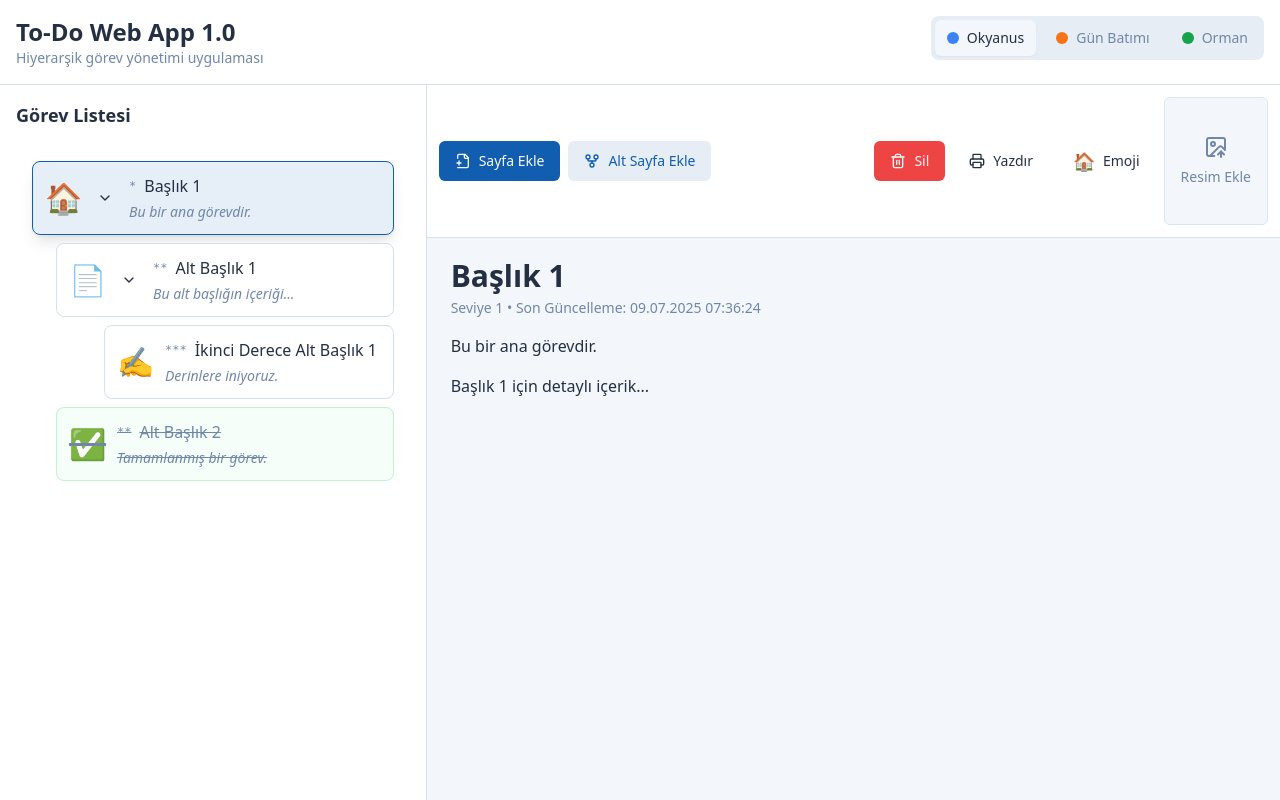
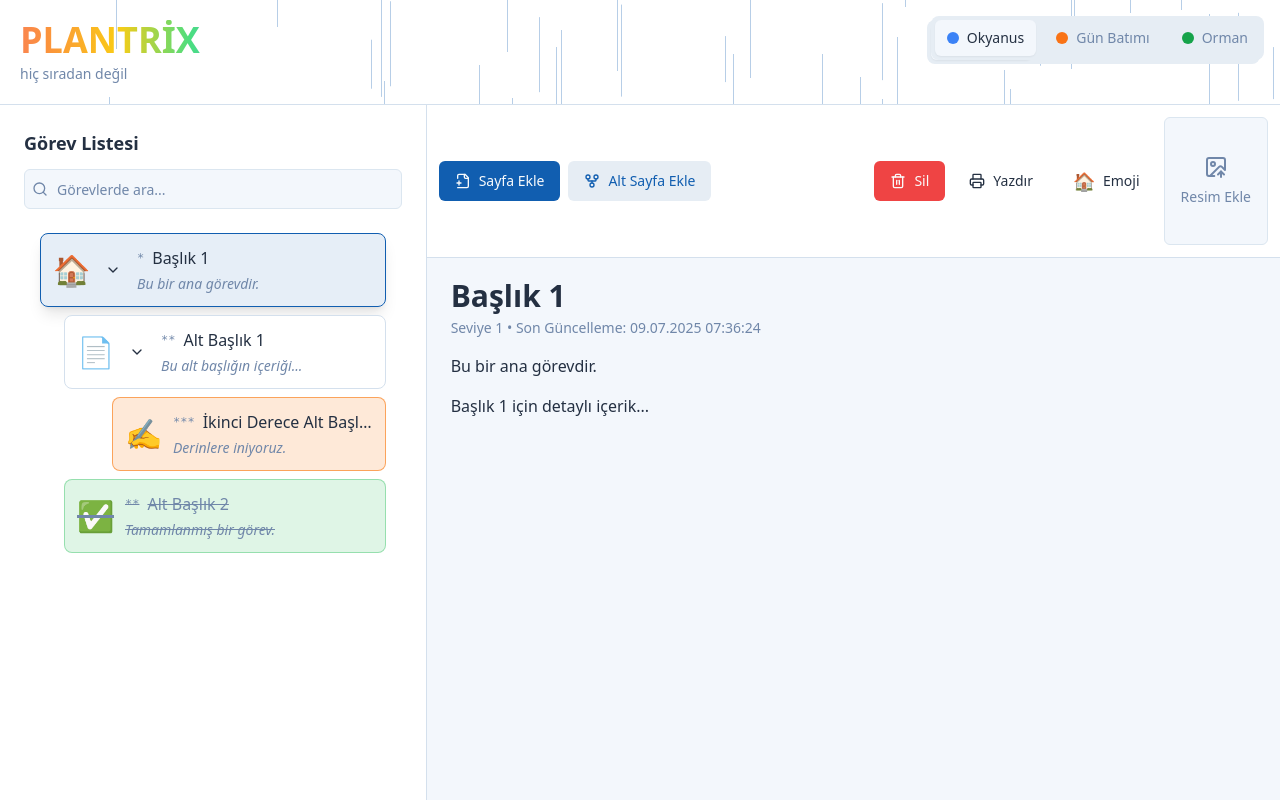
Before and after one commit to EnesKaydi/Plantrix_Deploy, a Next.js app: page / in a window 1280 px wide. Built offline with nearby package versions, Linux system fonts and the light colour scheme.

Commit message:
Tüm modüller tamamlandı

```diff
--- /dev/null
+++ b/src/components/RainEffect.tsx
@@ -0,0 +1,39 @@
+'use client';
+
+import { useEffect, useState } from 'react';
+
+export function RainEffect() {
+  const [raindrops, setRaindrops] = useState<React.ReactNode[]>([]);
+
+  useEffect(() => {
+    const createRaindrops = () => {
+      const drops = [];
+      const numberOfDrops = 50; // Adjust for more/less rain
+
+      for (let i = 0; i < numberOfDrops; i++) {
+        const left = Math.random() * 100;
+        const duration = 0.5 + Math.random() * 0.5; // 0.5s to 1.0s
+        const delay = Math.random() * 5; // Start at random times
+        const height = 40 + Math.random() * 60; // 40px to 100px
+
+        drops.push(
+          <div
+            key={i}
+            className="raindrop"
+            style={{
+              left: `${left}%`,
+              height: `${height}px`,
+              animationDuration: `${duration}s`,
+              animationDelay: `${delay}s`,
+            }}
+          ></div>
+        );
+      }
+      setRaindrops(drops);
+    };
+
+    createRaindrops();
+  }, []);
+
+  return <>{raindrops}</>;
+}
--- /dev/null
+++ b/src/components/SearchBar.tsx
@@ -0,0 +1,22 @@
+'use client';
+
+import { useTaskStore } from '@/store/taskStore';
+import { Input } from './ui/input';
+import { Search } from 'lucide-react';
+import React from 'react';
+
+export function SearchBar() {
+  const { searchTerm, setSearchTerm } = useTaskStore();
+
+  return (
+    <div className="relative w-full">
+      <Search className="absolute left-2 top-1/2 -translate-y-1/2 h-4 w-4 text-muted-foreground" />
+      <Input
+        placeholder="Görevlerde ara..."
+        value={searchTerm}
+        onChange={(e: React.ChangeEvent<HTMLInputElement>) => setSearchTerm(e.target.value)}
+        className="pl-8 w-full"
+      />
+    </div>
+  );
+}
--- a/src/components/TaskLayout.tsx
+++ b/src/components/TaskLayout.tsx
@@ -12,6 +12,9 @@ import { TaskTreeView } from './TaskTreeView';
 import { TaskEditor } from './TaskEditor';
 import { useTaskStore } from '@/store/taskStore';
 import { ConfirmDeleteDialog } from './ConfirmDeleteDialog';
+import { SearchBar } from './SearchBar'; // Import SearchBar
+import { RainEffect } from './RainEffect'; // Import RainEffect
+import { ThemeSwitcher } from './ThemeSwitcher';
 
 export function TaskLayout() {
   const { moveTask } = useTaskStore();
@@ -33,15 +36,28 @@ export function TaskLayout() {
 
   return (
     <div className="h-screen flex flex-col bg-background">
-      <header className="p-4 border-b bg-card text-card-foreground">
-        <h1 className="text-2xl font-bold">To-Do Web App 1.0</h1>
-        <p className="text-sm text-muted-foreground">Hiyerarşik görev yönetimi uygulaması</p>
+      <header className="p-5 border-b bg-card text-card-foreground relative overflow-hidden">
+        <div className="flex justify-between items-start relative z-10">
+          <div>
+            <h1 className="text-4xl font-bold plantrix-title w-fit">PLANTRİX</h1>
+            <p className="text-sm text-muted-foreground mt-1">hiç sıradan değil</p>
+          </div>
+          <ThemeSwitcher />
+        </div>
+        <RainEffect />
       </header>
       <div className="flex flex-1 overflow-hidden">
         <DndContext sensors={sensors} onDragEnd={handleDragEnd}>
-          <div className="w-1/3 border-r overflow-y-auto p-4 bg-card">
-            <h2 className="text-lg font-semibold mb-4 text-card-foreground">Görev Listesi</h2>
-            <TaskTreeView />
+          <div className="w-1/3 border-r overflow-y-auto p-6 bg-card flex flex-col">
+            <div className="flex justify-between items-center mb-3">
+              <h2 className="text-lg font-semibold text-card-foreground">Görev Listesi</h2>
+            </div>
+            <div className="mb-2">
+              <SearchBar />
+            </div>
+            <div className="flex-1 overflow-y-auto">
+              <TaskTreeView />
+            </div>
           </div>
           <div className="flex-1 bg-background">
             <TaskEditor />
--- a/src/components/TaskNode.tsx
+++ b/src/components/TaskNode.tsx
@@ -3,7 +3,7 @@
 import { useState, useEffect } from 'react';
 import { useDraggable, useDroppable } from '@dnd-kit/core';
 import * as ContextMenu from '@radix-ui/react-context-menu';
-import { ChevronRight, ChevronDown, CheckSquare, Trash2 } from 'lucide-react';
+import { ChevronRight, ChevronDown, CheckSquare, Trash2, Star } from 'lucide-react'; // Import Star
 import { TaskTreeNode } from '@/types/task';
 import { useTaskStore } from '@/store/taskStore';
 import { cn, getLevelIndentation, getLevelPrefix } from '@/lib/utils';
@@ -13,9 +13,23 @@ interface TaskNodeProps {
 }
 
 export function TaskNode({ task }: TaskNodeProps) {
-  const [isExpanded, setIsExpanded] = useState(true);
+  const [isExpandedState, setIsExpandedState] = useState(true);
   const [isMounted, setIsMounted] = useState(false);
-  const { selectedTaskId, setSelectedTask, toggleTaskCompletion, requestDelete } = useTaskStore();
+  const {
+    selectedTaskId,
+    setSelectedTask,
+    toggleTaskCompletion,
+    toggleTaskImportant, // Get toggle function
+    requestDelete
+  } = useTaskStore();
+
+  // For search, task.isExpanded will be true. Otherwise, use local state.
+  const isExpanded = task.isExpanded ?? isExpandedState;
+  const setIsExpanded = (val: boolean) => {
+    if (task.isExpanded === undefined) {
+      setIsExpandedState(val);
+    }
+  }
 
   const isSelected = selectedTaskId === task.id;
   const hasChildren = task.children && task.children.length > 0;
@@ -86,9 +100,10 @@ export function TaskNode({ task }: TaskNodeProps) {
             className={cn(
               'task-node p-3 mb-2 border rounded-lg transition-all duration-200 select-none cursor-pointer',
               'hover:shadow-md hover:border-primary/50',
-              task.isCompleted && 'bg-success-100/30 border-success-300/50 text-muted-foreground line-through',
+              task.isImportant && !task.isCompleted && 'task-important', // Add important class
+              task.isCompleted && 'task-completed', // Use the new class for completed tasks
               isSelected && 'bg-primary/10 border-primary shadow-lg',
-              !task.isCompleted && !isSelected && 'bg-card border-border',
+              !task.isCompleted && !isSelected && !task.isImportant && 'bg-card border-border',
               isDragging && 'dragging opacity-50 scale-95'
             )}
             onClick={handleTaskClick}
@@ -115,7 +130,7 @@ export function TaskNode({ task }: TaskNodeProps) {
                   <span className="font-mono text-xs text-muted-foreground mr-2">{getLevelPrefix(task.level)}</span>
                   <span className={cn(
                     'font-medium truncate',
-                    task.isCompleted ? 'text-muted-foreground' : 'text-card-foreground'
+                    task.isCompleted ? 'text-inherit' : 'text-card-foreground'
                   )}>
                     {task.title}
                   </span>
@@ -141,6 +156,13 @@ export function TaskNode({ task }: TaskNodeProps) {
                 <CheckSquare className="mr-2 h-4 w-4" />
                 <span>{task.isCompleted ? 'Yapılmadı Olarak İşaretle' : 'Tamamlandı Olarak İşaretle'}</span>
               </ContextMenu.Item>
+              <ContextMenu.Item
+                className="context-menu-item"
+                onSelect={() => toggleTaskImportant(task.id)}
+              >
+                <Star className={cn("mr-2 h-4 w-4", task.isImportant && "fill-current text-amber-500")} />
+                <span>{task.isImportant ? 'Önemli Değil' : 'Önemli Olarak İşaretle'}</span>
+              </ContextMenu.Item>
               <ContextMenu.Separator className="h-px bg-border my-1" />
               <ContextMenu.Item
                 className="context-menu-item destructive"
--- /dev/null
+++ b/src/components/ui/input.tsx
@@ -0,0 +1,25 @@
+import * as React from "react"
+
+import { cn } from "@/lib/utils"
+
+export interface InputProps
+  extends React.InputHTMLAttributes<HTMLInputElement> {}
+
+const Input = React.forwardRef<HTMLInputElement, InputProps>(
+  ({ className, type, ...props }, ref) => {
+    return (
+      <input
+        type={type}
+        className={cn(
+          "flex h-10 w-full rounded-md border border-input bg-background px-3 py-2 text-sm ring-offset-background file:border-0 file:bg-transparent file:text-sm file:font-medium placeholder:text-muted-foreground focus-visible:outline-none focus-visible:ring-2 focus-visible:ring-ring focus-visible:ring-offset-2 disabled:cursor-not-allowed disabled:opacity-50",
+          className
+        )}
+        ref={ref}
+        {...props}
+      />
+    )
+  }
+)
+Input.displayName = "Input"
+
+export { Input }
--- a/src/store/taskStore.ts
+++ b/src/store/taskStore.ts
@@ -5,6 +5,7 @@ import { DragEndEvent } from '@dnd-kit/core';
 interface TaskStore {
   tasks: Task[];
   selectedTaskId: string | null;
+  searchTerm: string; // Add search term
   isLoading: boolean;
   error: string | null;
   taskToDeleteId: string | null;
@@ -20,7 +21,9 @@ interface TaskStore {
   confirmDelete: () => void;
   cancelDelete: () => void;
   toggleTaskCompletion: (id: string) => void;
+  toggleTaskImportant: (id: string) => void; // Add toggle important
   setSelectedTask: (id: string | null) => void;
+  setSearchTerm: (term: string) => void; // Add set search term
   moveTask: (event: DragEndEvent) => void;
   getTaskTree: () => TaskTreeNode[];
   getSelectedTask: () => Task | null;
@@ -30,20 +33,53 @@ interface TaskStore {
 }
 
 // Utility function to build tree structure
-const buildTaskTree = (tasks: Task[]): TaskTreeNode[] => {
+const buildTaskTree = (tasks: Task[], searchTerm: string = ''): TaskTreeNode[] => {
   const taskMap = new Map<string, TaskTreeNode>();
   const rootTasks: TaskTreeNode[] = [];
 
-  // Create a map of all tasks
-  tasks.forEach(task => {
-    taskMap.set(task.id, { ...task, children: [] });
+  const lowercasedSearchTerm = searchTerm.toLowerCase();
+
+  // Filter tasks if search term is provided
+  const filteredTasks = searchTerm
+    ? tasks.filter(task => task.title.toLowerCase().includes(lowercasedSearchTerm))
+    : tasks;
+
+  const visibleTaskIds = new Set<string>();
+  if (searchTerm) {
+    const taskAndParents = new Set<string>();
+    filteredTasks.forEach(task => {
+      taskAndParents.add(task.id);
+      let parentId = task.parentId;
+      while(parentId) {
+        const parent = tasks.find(t => t.id === parentId);
+        if (parent) {
+          taskAndParents.add(parent.id);
+          parentId = parent.parentId;
+        } else {
+          parentId = null;
+        }
+      }
+    });
+    tasks.forEach(task => {
+        if(taskAndParents.has(task.id)) {
+            visibleTaskIds.add(task.id);
+        }
+    });
+  }
+
+
+  // Create a map of all tasks (or visible tasks if searching)
+  const tasksToProcess = searchTerm ? tasks.filter(t => visibleTaskIds.has(t.id)) : tasks;
+
+  tasksToProcess.forEach(task => {
+    taskMap.set(task.id, { ...task, children: [], isExpanded: searchTerm ? true : undefined });
   });
 
   // Build the tree structure
-  tasks.forEach(task => {
+  tasksToProcess.forEach(task => {
     const taskNode = taskMap.get(task.id)!;
 
-    if (!task.parentId) {
+    if (!task.parentId || !taskMap.has(task.parentId)) {
       rootTasks.push(taskNode);
     } else {
       const parent = taskMap.get(task.parentId);
@@ -82,6 +118,7 @@ export const useTaskStore = create<TaskStore>((set, get) => ({
       level: 1,
       orderIndex: 0,
       isCompleted: false,
+      isImportant: false,
       parentId: null,
       createdAt: new Date().toISOString(),
       updatedAt: new Date().toISOString(),
@@ -97,6 +134,7 @@ export const useTaskStore = create<TaskStore>((set, get) => ({
       level: 2,
       orderIndex: 0,
       isCompleted: false,
+      isImportant: false,
       parentId: '1',
       createdAt: new Date().toISOString(),
       updatedAt: new Date().toISOString(),
@@ -112,6 +150,7 @@ export const useTaskStore = create<TaskStore>((set, get) => ({
       level: 3,
       orderIndex: 0,
       isCompleted: false,
+      isImportant: true,
       parentId: '2',
       createdAt: new Date().toISOString(),
       updatedAt: new Date().toISOString(),
@@ -127,6 +166,7 @@ export const useTaskStore = create<TaskStore>((set, get) => ({
       level: 2,
       orderIndex: 1,
       isCompleted: true,
+      isImportant: false,
       parentId: '1',
       createdAt: new Date().toISOString(),
       updatedAt: new Date().toISOString(),
@@ -134,6 +174,7 @@ export const useTaskStore = create<TaskStore>((set, get) => ({
     },
   ],
   selectedTaskId: '1', // Select the first task by default
+  searchTerm: '',
   isLoading: false,
   error: null,
   taskToDeleteId: null,
@@ -149,6 +190,7 @@ export const useTaskStore = create<TaskStore>((set, get) => ({
       content: '',
       description: '',
       isCompleted: false,
+      isImportant: false,
       imageUrls: [],
       emoji: '📄',
       createdAt: new Date().toISOString(),
@@ -247,11 +289,23 @@ export const useTaskStore = create<TaskStore>((set, get) => ({
     }));
   },
 
+  toggleTaskImportant: (id) => {
+    set(state => ({
+      tasks: state.tasks.map(task =>
+        task.id === id
+          ? { ...task, isImportant: !task.isImportant, updatedAt: new Date().toISOString() }
+          : task
+      ),
+    }));
+  },
+
   setSelectedTask: (id) => {
     if (get().tasks.find(t => t.id === id)) {
       set({ selectedTaskId: id });
     }
   },
+
+  setSearchTerm: (term: string) => set({ searchTerm: term }),
 
   moveTask: (event: DragEndEvent) => {
     const { active, over } = event;
@@ -328,7 +382,7 @@ export const useTaskStore = create<TaskStore>((set, get) => ({
     });
   },
 
-  getTaskTree: () => buildTaskTree(get().tasks),
+  getTaskTree: () => buildTaskTree(get().tasks, get().searchTerm),
 
   getSelectedTask: () => {
     const state = get();
--- a/src/styles/globals.css
+++ b/src/styles/globals.css
@@ -31,52 +31,61 @@
     --input: 210 40% 90%;
     --ring: 211 82% 38%;
     --radius: 0.5rem;
+    --success: 140 65% 45%;
+    --success-foreground: 140 65% 95%;
+    --success-border: 140 65% 80%;
   }
 
   /* Sunset Theme */
   .theme-sunset {
-    --background: 25 100% 96%;
-    --foreground: 15 30% 20%;
-    --card: 25 100% 98%;
-    --card-foreground: 15 30% 20%;
-    --popover: 25 100% 98%;
-    --popover-foreground: 15 30% 20%;
-    --primary: 16 100% 63%;
-    --primary-foreground: 20 60% 98%;
-    --secondary: 20 60% 95%;
-    --secondary-foreground: 16 100% 63%;
-    --muted: 20 60% 95%;
-    --muted-foreground: 15 25% 55%;
-    --accent: 288 64% 40%;
-    --accent-foreground: 288 64% 95%;
+    --background: 30 100% 97%; /* Softer background */
+    --foreground: 20 30% 25%;
+    --card: 30 100% 99%;
+    --card-foreground: 20 30% 25%;
+    --popover: 30 100% 99%;
+    --popover-foreground: 20 30% 25%;
+    --primary: 25 95% 55%; /* Deeper orange */
+    --primary-foreground: 25 95% 98%;
+    --secondary: 30 80% 95%;
+    --secondary-foreground: 25 95% 55%;
+    --muted: 30 80% 95%;
+    --muted-foreground: 20 25% 55%;
+    --accent: 300 70% 50%; /* Vibrant purple */
+    --accent-foreground: 300 70% 95%;
     --destructive: 0 84.2% 60.2%;
     --destructive-foreground: 0 0% 98%;
-    --border: 20 60% 90%;
-    --input: 20 60% 92%;
-    --ring: 16 100% 63%;
+    --border: 30 80% 90%;
+    --input: 30 80% 92%;
+    --ring: 25 95% 55%;
+    --success: 110 55% 50%;
+    --success-foreground: 110 55% 15%;
+    --success-border: 110 55% 85%;
   }
 
   /* Forest Green Theme */
   .theme-forest {
-    --background: 88 56% 95%;
-    --foreground: 122 30% 15%;
-    --card: 88 56% 98%;
-    --card-foreground: 122 30% 15%;
-    --popover: 88 56% 98%;
-    --popover-foreground: 122 30% 15%;
-    --primary: 122 48% 34%;
-    --primary-foreground: 90 60% 98%;
-    --secondary: 90 40% 90%;
-    --secondary-foreground: 122 48% 34%;
-    --muted: 90 40% 90%;
-    --muted-foreground: 122 25% 45%;
-    --accent: 45 100% 51%;
-    --accent-foreground: 45 100% 15%;
+    --background: 90 60% 96%; /* Lighter bg */
+    --foreground: 120 30% 20%;
+    --card: 90 60% 99%;
+    --card-foreground: 120 30% 20%;
+    --popover: 90 60% 99%;
+    --popover-foreground: 120 30% 20%;
+    --primary: 130 45% 40%; /* Softer, richer green */
+    --primary-foreground: 130 45% 95%;
+    --secondary: 90 50% 93%;
+    --secondary-foreground: 130 45% 40%;
+    --muted: 90 50% 93%;
+    --muted-foreground: 120 25% 50%;
+    --accent: 180 85% 40%; /* Teal accent */
+    --accent-foreground: 180 85% 95%;
     --destructive: 0 84.2% 60.2%;
     --destructive-foreground: 0 0% 98%;
-    --border: 90 30% 85%;
-    --input: 90 30% 88%;
-    --ring: 122 48% 34%;
+    --border: 90 50% 90%;
+    --input: 90 50% 92%;
+    --ring: 130 45% 40%;
+    --success: 140 60% 45%;
+    --success-foreground: 140 60% 95%;
+    --success-border: 140 60% 80%;
   }
 }
 
@@ -127,8 +136,15 @@
     @apply rounded-lg border transition-all duration-200 cursor-pointer;
   }
 
-  .task-node.completed {
-    @apply bg-success-50 border-success-300 text-success-700;
+  .task-completed {
+    background-color: hsl(var(--success) / 0.15);
+    border-color: hsl(var(--success) / 0.4);
+    color: hsl(var(--success));
+    @apply line-through text-muted-foreground;
+  }
+  .task-completed:hover {
+    background-color: hsl(var(--success) / 0.25);
+    border-color: hsl(var(--success) / 0.6);
   }
 
   .task-node.selected {
@@ -146,6 +162,23 @@
 
   .drop-zone {
     @apply border-2 border-dashed border-primary-300 bg-primary-50;
+  }
+
+  .task-important {
+    @apply border-orange-400/80 bg-orange-400/20 text-orange-600;
+  }
+  .task-important:hover {
+    @apply border-orange-500 bg-orange-500/30 shadow-md;
+  }
+
+  .resizable-image-container {
+    @apply relative resize overflow-auto p-1 border border-dashed border-transparent hover:border-border;
+    min-width: 100px; /* Minimum size */
+    min-height: 100px; /* Minimum size */
+  }
+
+  .resizable-image-container img {
+    @apply w-full h-full object-contain; /* Make image fill the container */
   }
 
   /* Editor Styles */
@@ -186,12 +219,17 @@
   }
 
   .context-menu-item {
-    @apply px-3 py-2 text-sm cursor-pointer transition-colors;
-    @apply hover:bg-gray-100 text-gray-700;
+    @apply flex items-center select-none rounded-sm px-2 py-1.5 text-sm outline-none transition-colors;
+    @apply focus:bg-accent focus:text-accent-foreground;
+    @apply data-[disabled]:pointer-events-none data-[disabled]:opacity-50;
+  }
+
+  .context-menu-item.destructive {
+    @apply text-destructive focus:bg-destructive/10 focus:text-destructive;
   }
 
   .context-menu-separator {
-    @apply h-px bg-gray-200 my-1;
+    @apply h-px bg-border my-1;
   }
 
   /* Animation Classes */
@@ -263,4 +301,46 @@
   .task-node.dragging {
     @apply shadow-xl border-primary-400;
   }
+
+  /* Animated title for PLANTRİX */
+  .plantrix-title {
+    @apply cursor-pointer transition-all duration-300;
+    color: transparent;
+    background-image: linear-gradient(to right, #f87171, #fb923c, #facc15, #4ade80, #60a5fa, #f87171);
+    background-size: 200% auto;
+    background-clip: text;
+    -webkit-background-clip: text;
+    animation: text-gradient-animation 3s ease-in-out infinite;
+  }
+
+  .plantrix-title:hover {
+    transform: scale(1.05); /* Add a subtle scale effect on hover */
+  }
+
+  @keyframes text-gradient-animation {
+    0% { background-position: 0% 50%; }
+    50% { background-position: 100% 50%; }
+    100% { background-position: 0% 50%; }
+  }
+
+  /* Rain Effect - Final Attempt */
+  .raindrop {
+    position: absolute;
+    top: 0;
+    width: 1px;
+    height: 70px;
+    background: hsl(var(--primary));
+    opacity: 0.3;
+    animation: rain-fall-final 1.2s linear infinite;
+    z-index: 0;
+  }
+
+  @keyframes rain-fall-final {
+    from {
+      transform: translateY(-100px);
+    }
+    to {
+      transform: translateY(150px);
+    }
+  }
 }
--- a/src/types/task.ts
+++ b/src/types/task.ts
@@ -9,6 +9,7 @@ export interface Task {
   level: number;
   orderIndex: number;
   isCompleted: boolean;
+  isImportant: boolean; // Add isImportant
   createdAt: string; // Use ISO string for consistency
   updatedAt: string; // Use ISO string for consistency
   attachments: TaskAttachment[];
@@ -48,6 +49,7 @@ export interface UpdateTaskInput {
 
 export interface TaskTreeNode extends Task {
   children: TaskTreeNode[];
+  isExpanded?: boolean; // For search result expansion
 }
 
 export type DragEndEvent = {
```
Also changed, not shown: src/components/TaskEditor.tsx (+4 -4 lines), 1 other file (tests, documents, lock files or other folders).
